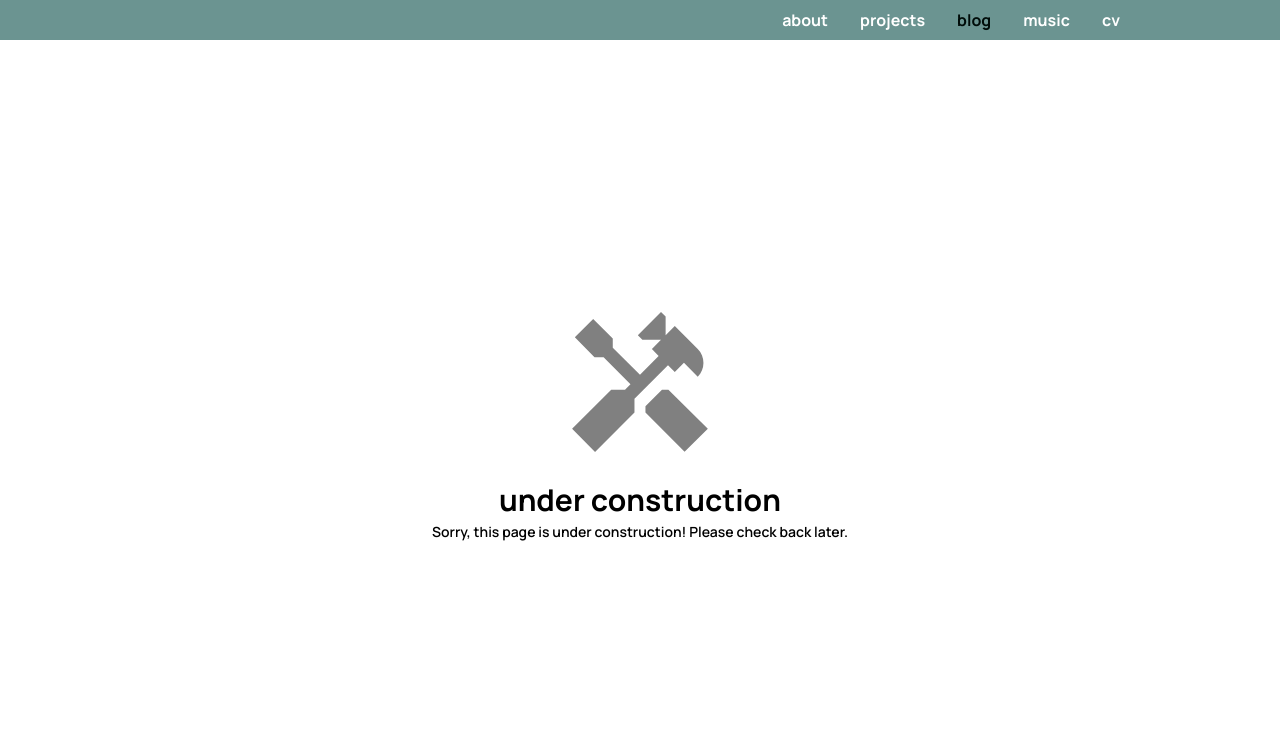
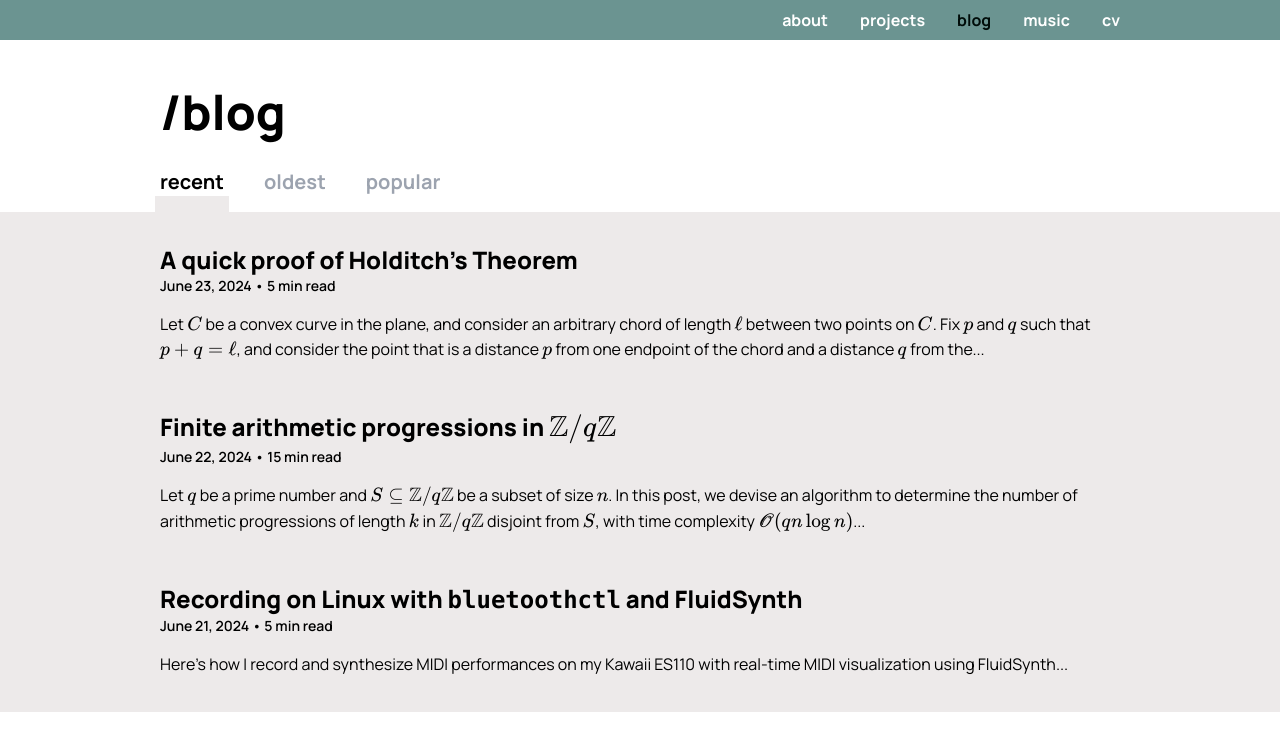
Before and after one commit to mensah-j/portfolio, a Next.js app: page /blog in a window 1280 px wide. Shown: the top 750 px of the page. Built offline with nearby package versions, Linux system fonts and the light colour scheme.

Commit message:
feat: add blog page

```diff
--- a/src/app/blog/page.tsx
+++ b/src/app/blog/page.tsx
@@ -1,5 +1,38 @@
-import { UnderConstruction } from "../_components/UnderConstruction";
+import { Section } from "../_components/Section";
+import { BlogHeading } from "./_components/BlogHeading";
+import { getPosts } from "@lib/posts";
+import { PostItem, PostItemProps } from "./_components/PostList/PostItem";
 
-export default function Page() {
-  return <UnderConstruction />;
+const sorts = {
+  new: (p: PostItemProps, q: PostItemProps) => {
+    return new Date(p.date) < new Date(q.date) ? +1 : -1;
+  },
+  old: (p: PostItemProps, q: PostItemProps) => {
+    return new Date(p.date) < new Date(q.date) ? -1 : +1;
+  },
+};
+
+export default function Page({
+  searchParams,
+}: {
+  searchParams: { [key: string]: string | string[] | undefined };
+}) {
+  const posts = getPosts();
+  const sort = searchParams.sort;
+  if (typeof sort === "string" && Object.keys(sorts).includes(sort)) {
+    posts.sort(sorts[sort as keyof typeof sorts]);
+  }
+
+  return (
+    <main>
+      <BlogHeading />
+      <Section background="#edeaea">
+        <div className="flex flex-col gap-12 pt-4 pb-4">
+          {posts.map((post) => (
+            <PostItem key={post.id} {...post} />
+          ))}
+        </div>
+      </Section>
+    </main>
+  );
 }
```
